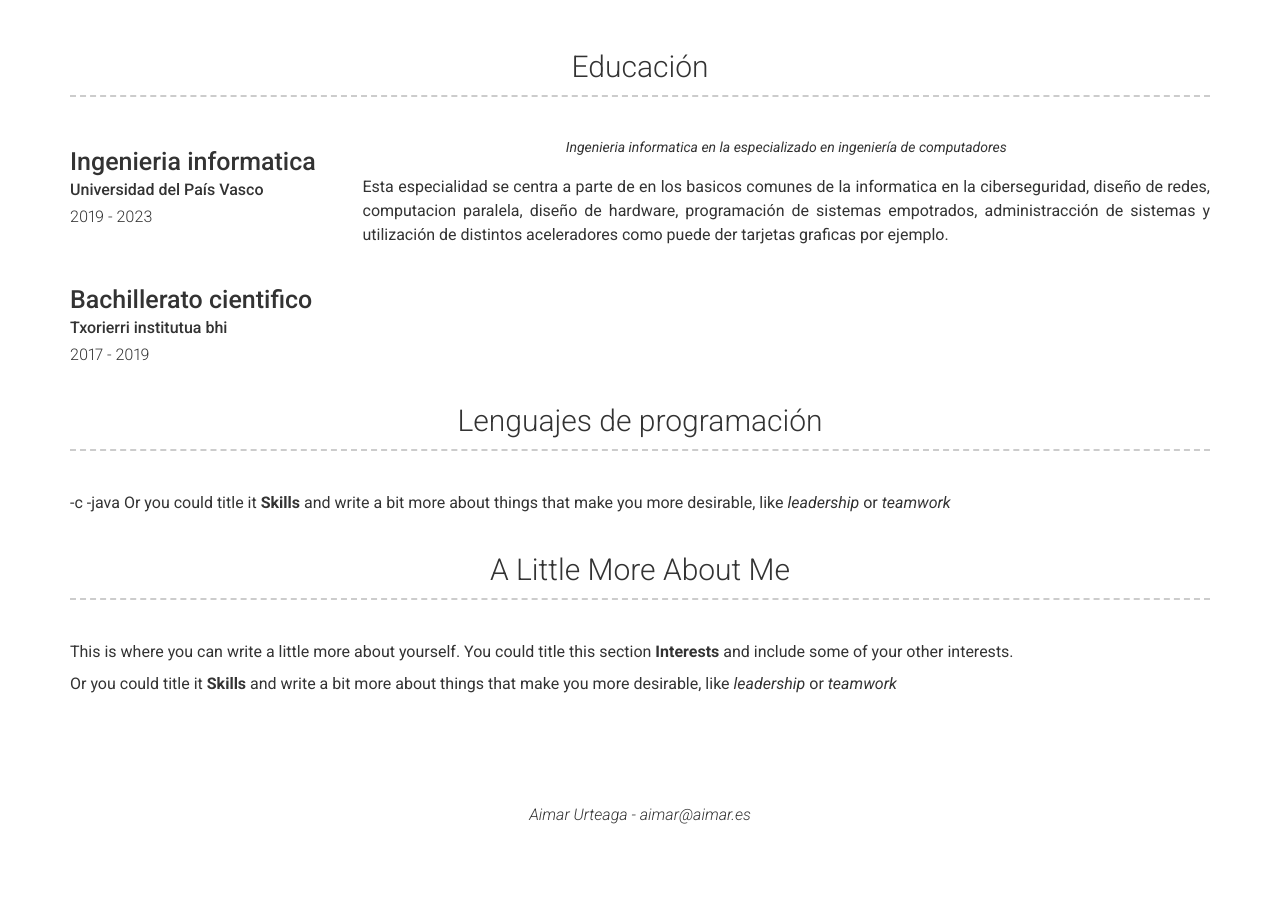
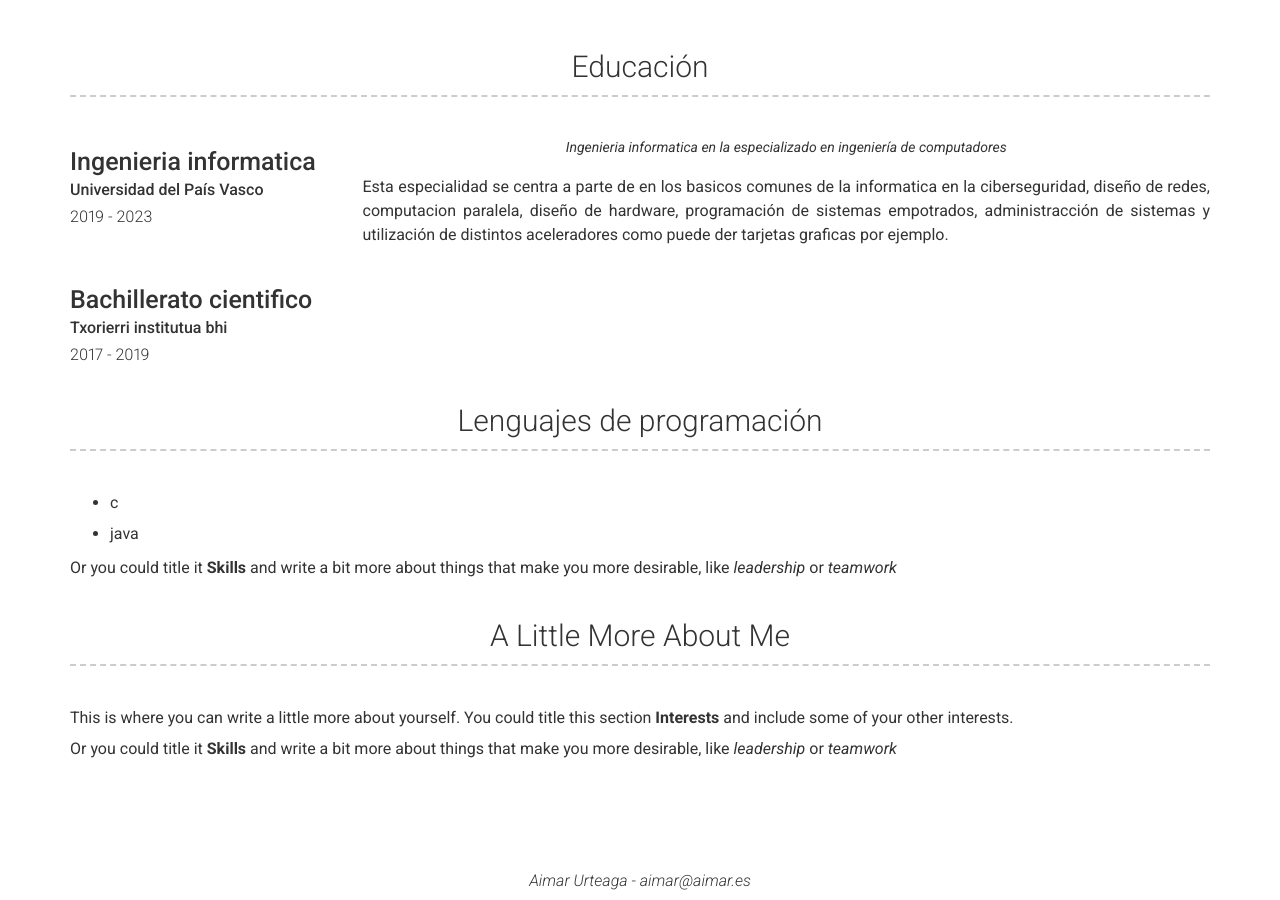
Before and after one commit to AimarUrteaga/curr-culum-vitae, a Jekyll site: the page built from index.md, in a window 1280 px wide and 900 px high, scrolled down 903 px. Built offline with Jekyll 4.4.1, drawn with Linux system fonts in a browser that asks for light colours; nearby versions of some CDN libraries; before the commit the page ends 1738 px from its top, so only the background shows below that.

Commit message:
first commit

```diff
--- a/_config.yml
+++ b/_config.yml
@@ -117,10 +117,10 @@ content:
 
   - title: Lenguajes de programación
     layout: text
-    content: > # this will include new lines to allow paragraphs
-      -c
+    content: | # this will include new lines to allow paragraphs
+      - c
 
-      -java
+      - java
 
       Or you could title it **Skills** and write a bit more about things that make you more desirable, like *leadership* or *teamwork*
 
```
